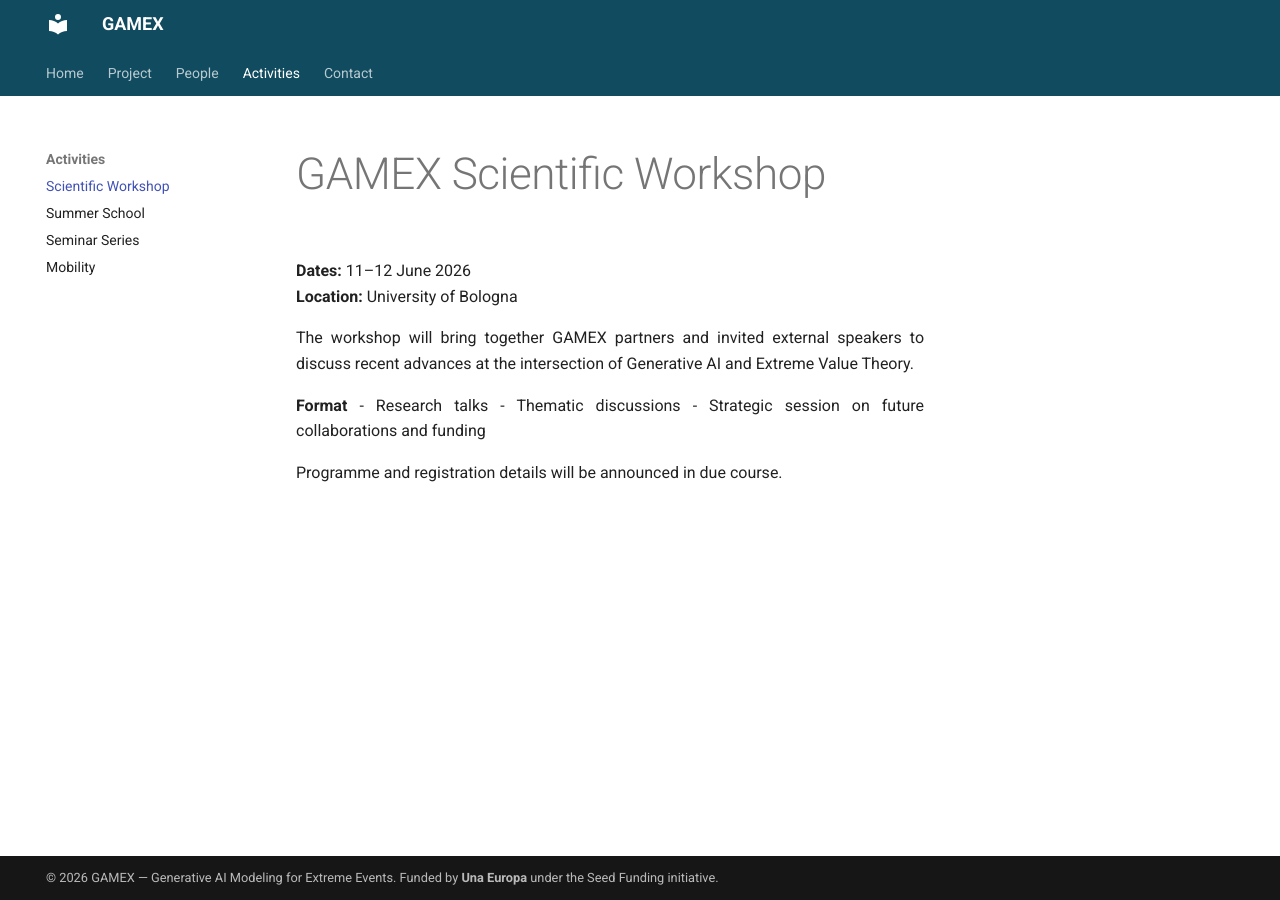
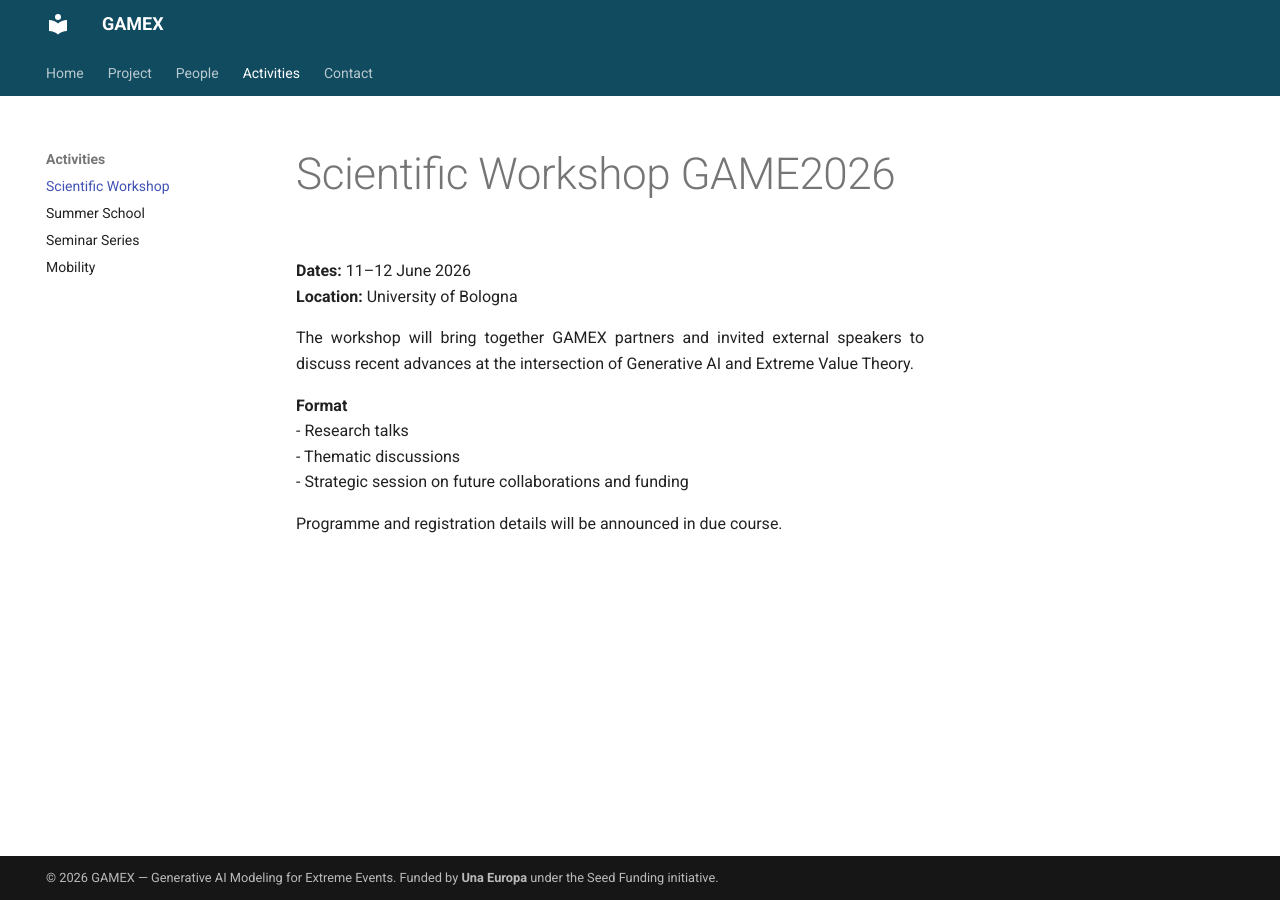
Before and after one commit to gamex-network/gamex-network.github.io, an MkDocs documentation site: the page built from docs/workshop.md, in a window 1280 px wide. Built offline with MkDocs 1.6.1 and Material for MkDocs 9.7.7, drawn with Linux system fonts in a browser that asks for light colours.

Commit message:
Update workshop.md

```diff
--- a/docs/workshop.md
+++ b/docs/workshop.md
@@ -1,4 +1,4 @@
-# GAMEX Scientific Workshop
+# Scientific Workshop  GAME2026
 **Dates:** 11–12 June 2026
 **Location:** University of Bologna
 
```
